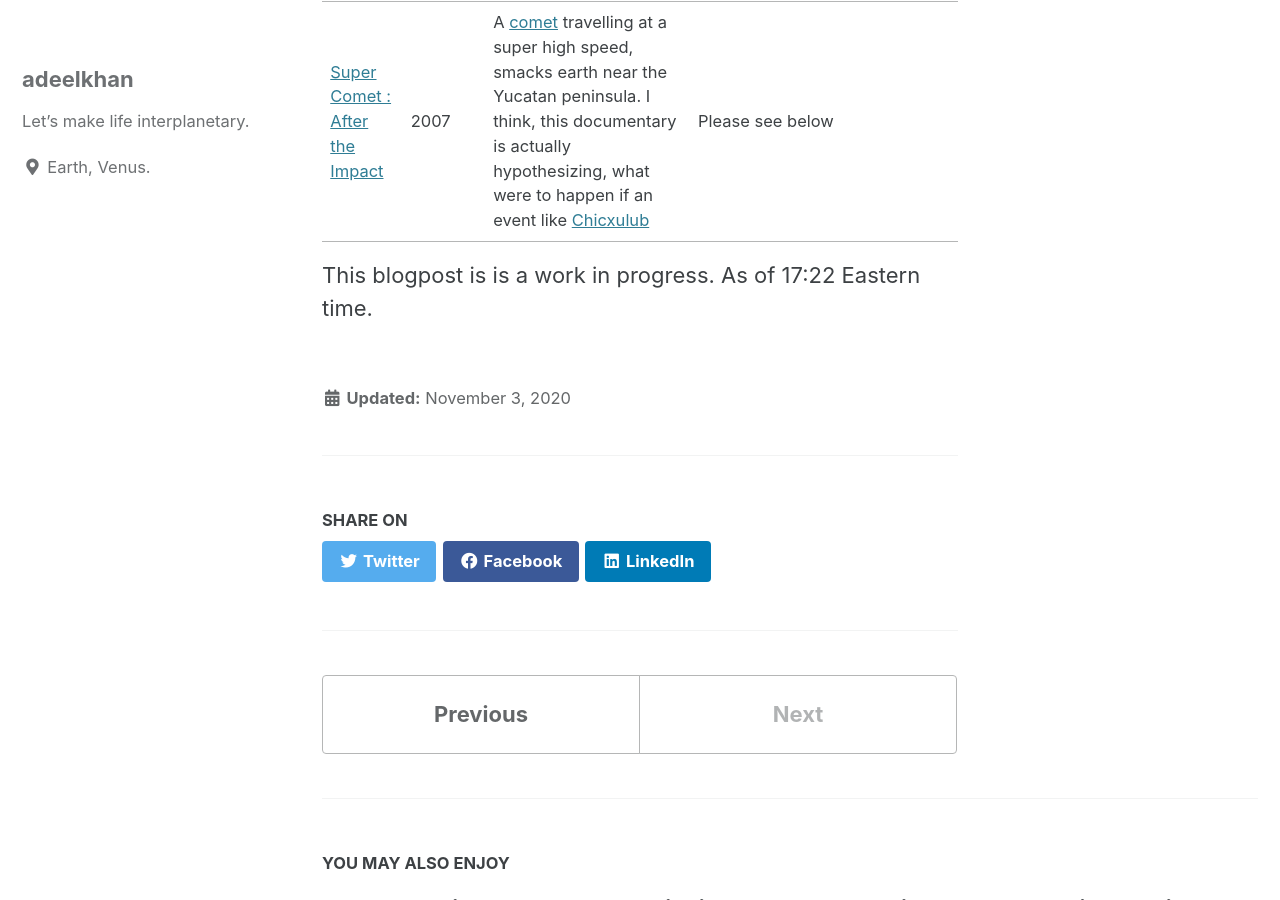
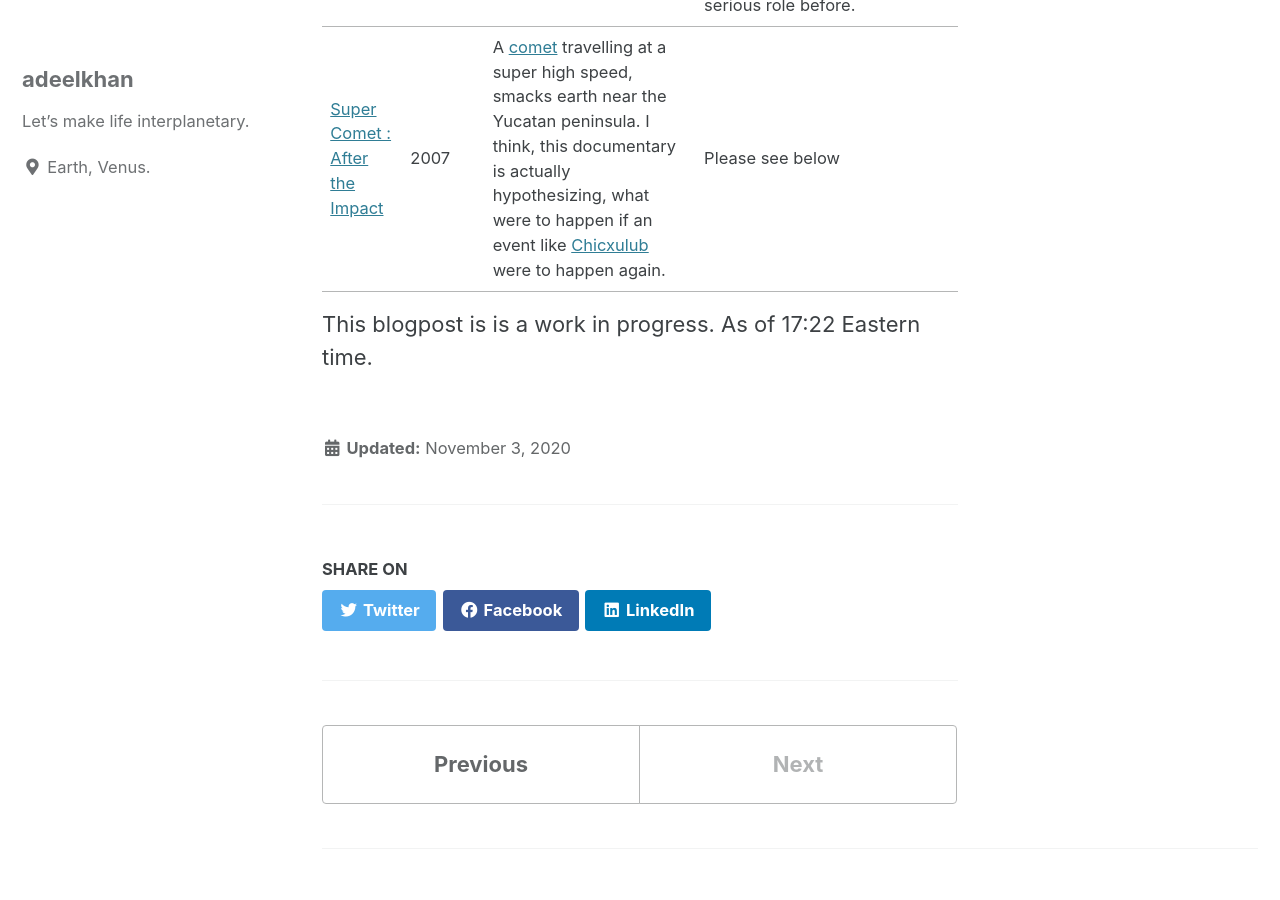
Before and after one commit to stellardreams/stellardreams.github.io, a Jekyll site: the page built from _posts/2020-11-03-Asteroid-Defense-System.md, in a window 1280 px wide and 900 px high, scrolled down 799 px. Built offline with Jekyll 4.4.1, drawn with Linux system fonts in a browser that asks for light colours; cached includes are drawn as plain includes.

Commit message:
Update 2020-11-03-Asteroid-Defense-System.md

```diff
--- a/_posts/2020-11-03-Asteroid-Defense-System.md
+++ b/_posts/2020-11-03-Asteroid-Defense-System.md
@@ -7,6 +7,6 @@
 |  Movie  | Release Date  | Storyline | Other Notes |
 | :------------- | :------------- | :------------- | :------------- |
 | [The Day After](https://www.imdb.com/title/tt0085404/) |1983| Soviet and American nukes go off. The devastating effects are witnessed, focusing on a small town in Eastern Kansas. | Starring familiar faces like [John Lithgow](https://www.imdb.com/name/nm0001475/). In particular, I remember watching Lithgow on [Harry and the Hendersons](https://www.imdb.com/title/tt0093148/), which was a pretty cool and entertaining tv show. Also, [Steve Guttenberg](https://www.imdb.com/name/nm0000430/?ref_=tt_cl_t3) whom I recall from movies like [Three men and a baby](https://www.imdb.com/title/tt0094137/?ref_=nm_knf_t1) and the hilarious [Police Academy Franchise](https://en.wikipedia.org/wiki/Police_Academy_(franchise)). I had never seen Steve Guttenberg doing such a serious role before. |
-| [Super Comet : After the Impact](https://www.imdb.com/title/tt1273815/) | 2007| A [comet](https://en.wikipedia.org/wiki/Comet) travelling at a super high speed, smacks earth near the Yucatan peninsula. I think, this documentary is actually hypothesizing, what were to happen if an event like [Chicxulub](were to happen again)   | Please see below |
+| [Super Comet : After the Impact](https://www.imdb.com/title/tt1273815/) | 2007| A [comet](https://en.wikipedia.org/wiki/Comet) travelling at a super high speed, smacks earth near the Yucatan peninsula. I think, this documentary is actually hypothesizing, what were to happen if an event like [Chicxulub](https://en.wikipedia.org/wiki/Chicxulub_crater) were to happen again.   | Please see below |
 
 This blogpost is is a work in progress. As of 17:22 Eastern time.
```
